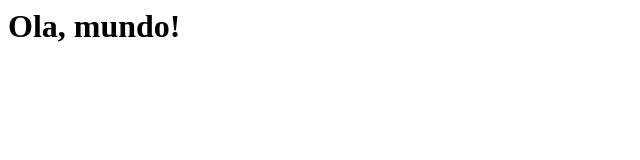
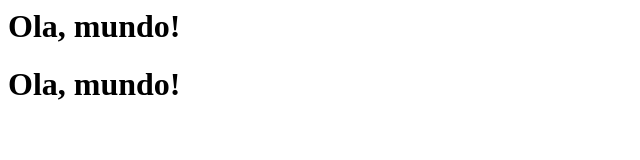
Before and after one commit to NetoGerardo/CrowdCoffee, a plain HTML site: page index.html in a window 1280 px wide. Shown: the whole page, without its empty margins (0-640 px from the left). Drawn offline with Linux system fonts and the light colour scheme.

Commit message:
Enviando alterações do Teste2

```diff
--- a/index.html
+++ b/index.html
@@ -1,5 +1,6 @@
 <html>
 	<body>
 		<h1>Ola, mundo! </h1>
+		<h1>Ola, mundo! </h1>
 	</body>
 </html>
```
